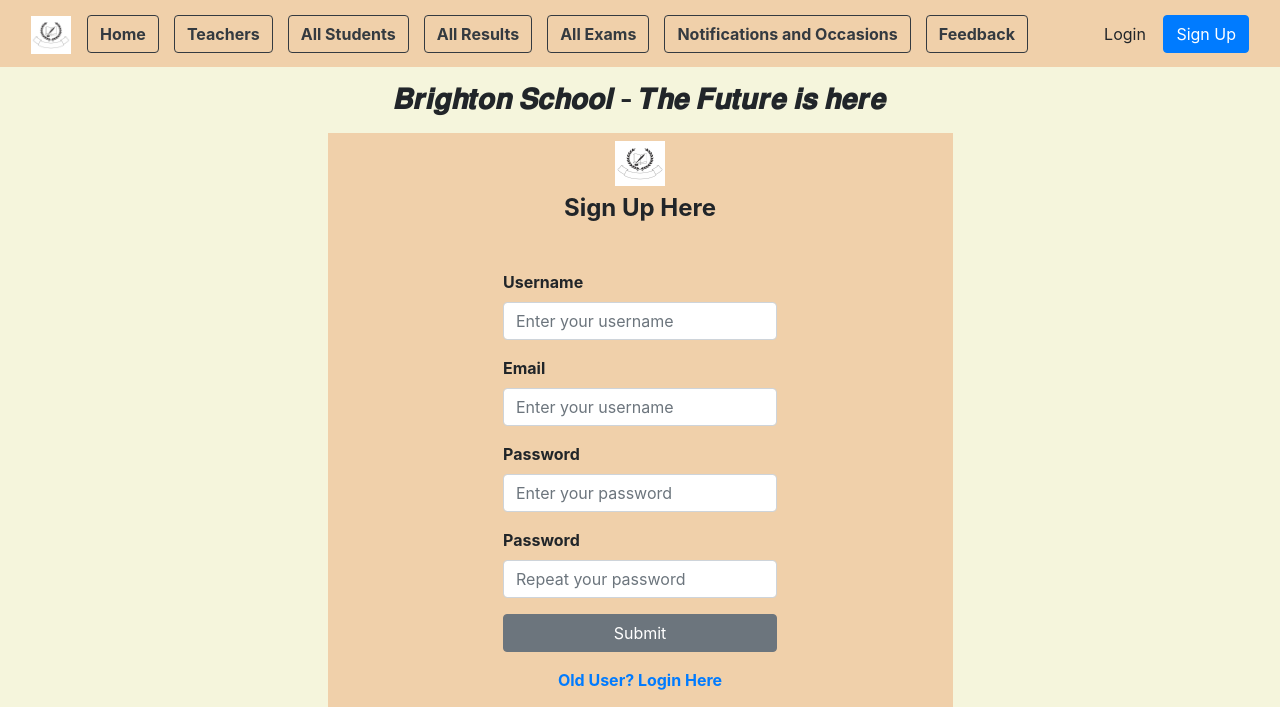
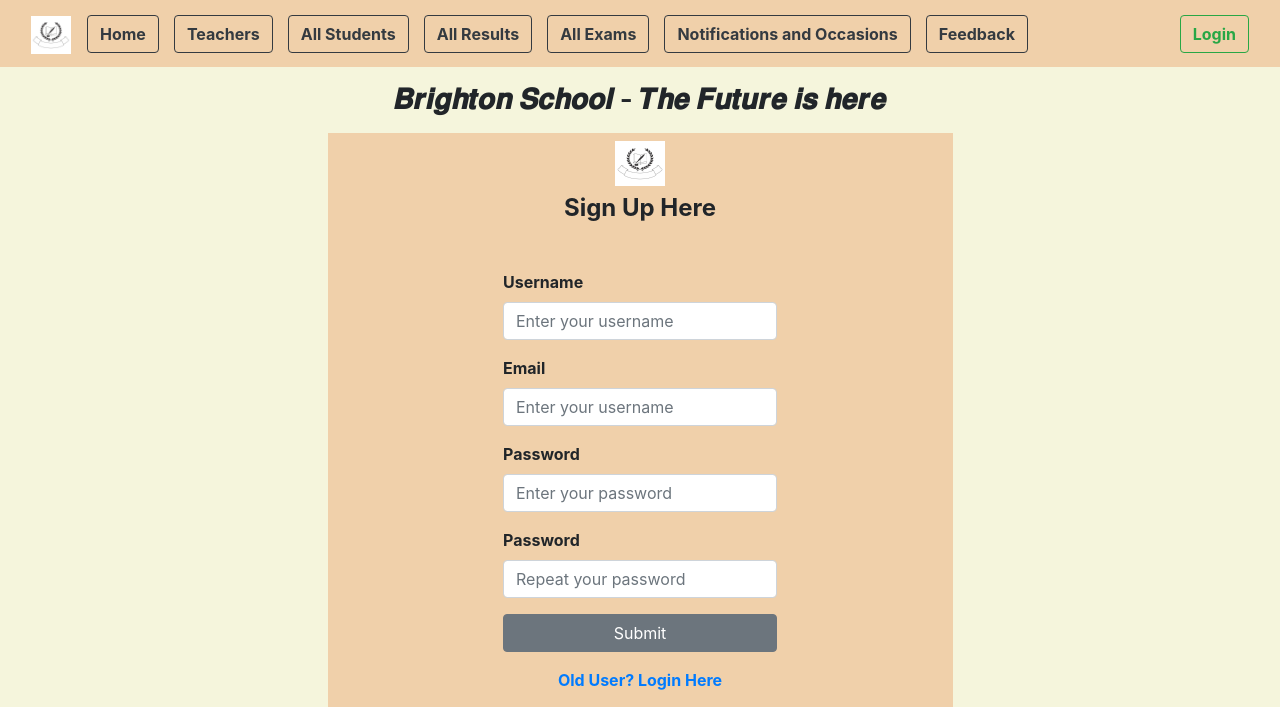
Before and after one commit to ShariqueReza/School-Management-System, a Django app: template app/templates/registration/registration.html in a window 1280 px wide. Shown: the top 707 px of the page. Run offline with Django 3.2, Linux system fonts and the light colour scheme; the template is opened without the code that fills it, so the values that code supplies are empty; some libraries are stand-ins or nearby versions.

Commit message:
removed some buttons when its same page button

```diff
--- a/app/templates/registration/registration.html
+++ b/app/templates/registration/registration.html
@@ -56,13 +56,9 @@
                             <button class="btn btn-lg btn-outline-danger" type="submit"><b>Logout</b></button>
                         </form>
                         {% else %}
-                        <a href="{% url "login" %}">
-                            <button class="btn btn-scoundary">Login</button>
+                        <a class="nav-item" href="{% url "login" %}">
+                            <button class="btn btn-med btn-outline-success" type="button"><b>Login</b></button>
                         </a>
-                        <a href="{% url "register" %}">
-                            <button class="btn btn-primary">Sign Up</button>
-                        </a>
-                        <i class="uil uil-align-center-alt menu" onclick="menu()"></i>
                         {% endif %}
                     </div>
                 </div>
```
Also changed, not shown: app/templates/base_template/base.html (+3 -4 lines), app/templates/registration/login.html (+2 -6 lines), db.sqlite3.
